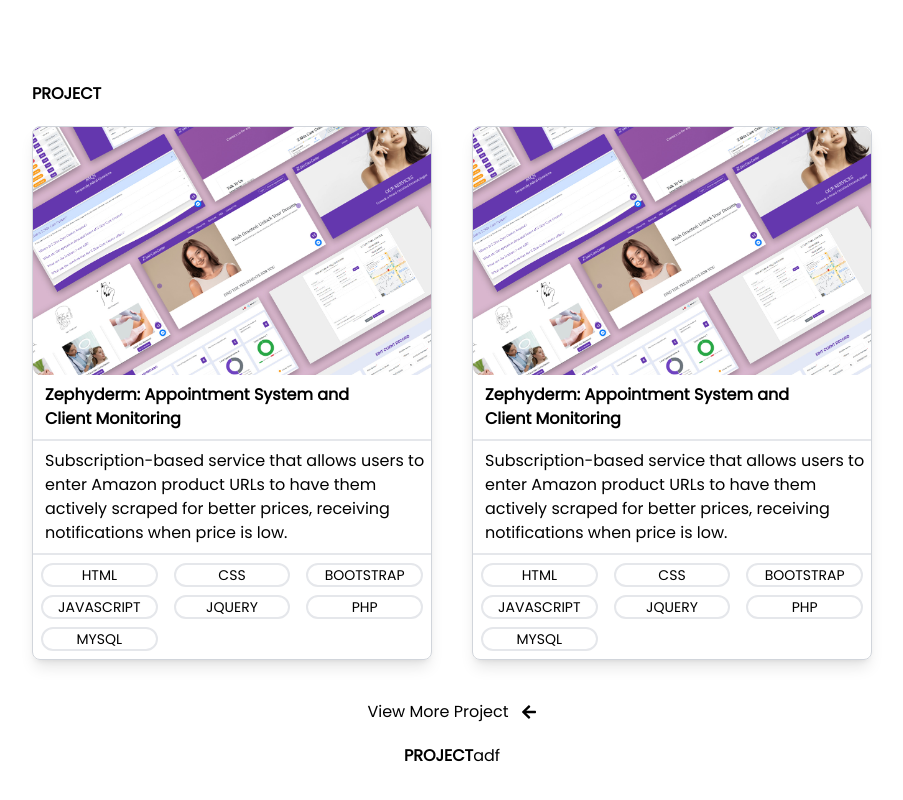
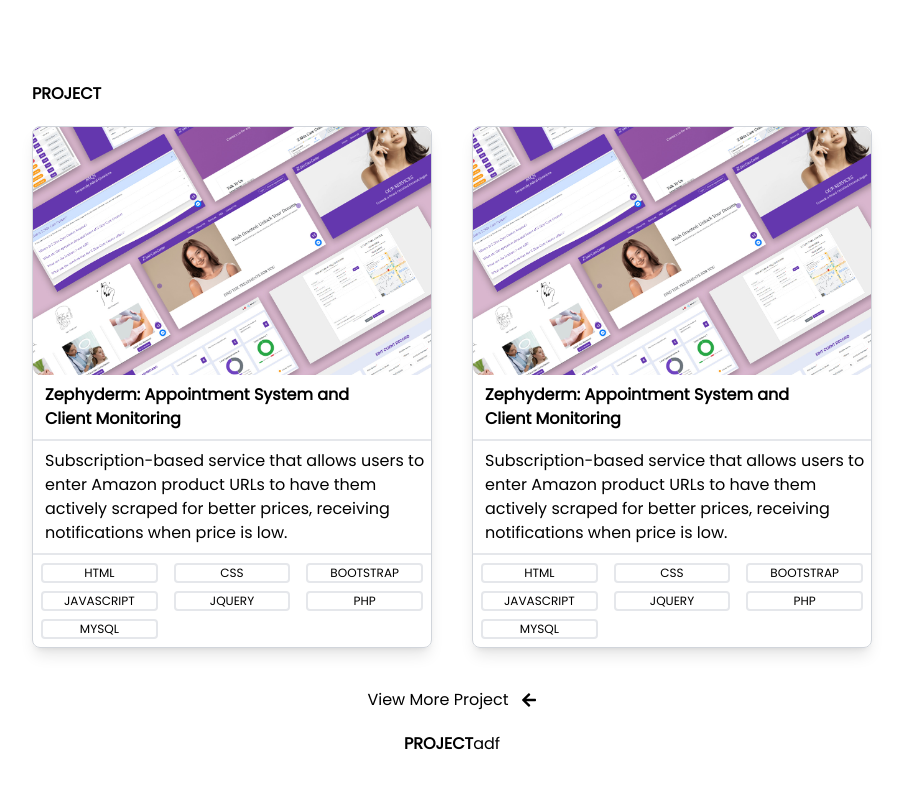
Before and after one commit to HydroKaido/Portfolio, a React (Vite) app: page /home in a window 1280 px wide. Shown: the part 512-1312 px from the top of the page, without its empty margins (188-1091 px from the left). Built offline with nearby package versions, Linux system fonts and the light colour scheme.

Commit message:
(Fix) Fix the size of the letter on the stack use on portfolio

```diff
--- a/src/page/Home/index.tsx
+++ b/src/page/Home/index.tsx
@@ -15,7 +15,7 @@
                 <img
                   src={ProfileImage}
                   alt=""
-                  className="rounded-full h-48 w-48 mb-5"
+                  className="rounded h-48 w-48 mb-5"
                 />
               </div>
               <div className="w-[23rem] max-lg:w-[20rem]">
@@ -87,14 +87,14 @@
                   receiving notifications when price is low.
                 </div>
               </div>
-                <div className="grid grid-cols-3 max-md:grid max-md:grid-cols-3">
-                  <h2 className="border-2 rounded-full text-center px-3 mx-2 text-sm my-2">HTML</h2>
-                  <h2 className="border-2 rounded-full text-center px-3 mx-2 text-sm my-2">CSS</h2>
-                  <h2 className="border-2 rounded-full text-center px-3 mx-2 text-sm my-2">BOOTSTRAP</h2>
-                  <h2 className="border-2 rounded-full text-center px-3 mx-2 text-sm mb-2">JAVASCRIPT</h2>
-                  <h2 className="border-2 rounded-full text-center px-3 mx-2 text-sm mb-2">JQUERY</h2>
-                  <h2 className="border-2 rounded-full text-center px-3 mx-2 text-sm mb-2">PHP</h2>
-                  <h2 className="border-2 rounded-full text-center px-3 mx-2 text-sm mb-2">MYSQL</h2>
+                <div className="grid grid-cols-3 max-md:grid max-md:grid-cols-4">
+                  <h2 className="border-2 rounded text-center px-2 mx-2 text-xs my-2">HTML</h2>
+                  <h2 className="border-2 rounded text-center px-2 mx-2 text-xs my-2">CSS</h2>
+                  <h2 className="border-2 rounded text-center px-2 mx-2 text-xs my-2">BOOTSTRAP</h2>
+                  <h2 className="border-2 rounded text-center px-2 mx-2 text-xs mb-2 max-md:mt-2">JAVASCRIPT</h2>
+                  <h2 className="border-2 rounded text-center px-2 mx-2 text-xs mb-2">JQUERY</h2>
+                  <h2 className="border-2 rounded text-center px-2 mx-2 text-xs mb-2">PHP</h2>
+                  <h2 className="border-2 rounded text-center px-2 mx-2 text-xs mb-2">MYSQL</h2>
               </div>
             </div>
             <div className="card border border-gray-300 rounded-lg shadow-lg md:w-[400px]">
@@ -120,14 +120,14 @@
                   receiving notifications when price is low.
                 </div>
               </div>
-                <div className="grid grid-cols-3 max-md:grid max-md:grid-cols-3">
-                  <h2 className="border-2 rounded-full text-center px-3 mx-2 text-sm my-2">HTML</h2>
-                  <h2 className="border-2 rounded-full text-center px-3 mx-2 text-sm my-2">CSS</h2>
-                  <h2 className="border-2 rounded-full text-center px-3 mx-2 text-sm my-2">BOOTSTRAP</h2>
-                  <h2 className="border-2 rounded-full text-center px-3 mx-2 text-sm mb-2">JAVASCRIPT</h2>
-                  <h2 className="border-2 rounded-full text-center px-3 mx-2 text-sm mb-2">JQUERY</h2>
-                  <h2 className="border-2 rounded-full text-center px-3 mx-2 text-sm mb-2">PHP</h2>
-                  <h2 className="border-2 rounded-full text-center px-3 mx-2 text-sm mb-2">MYSQL</h2>
+                <div className="grid grid-cols-3 max-md:grid max-md:grid-cols-4">
+                  <h2 className="border-2 rounded text-center px-2 mx-2 text-xs my-2">HTML</h2>
+                  <h2 className="border-2 rounded text-center px-2 mx-2 text-xs my-2">CSS</h2>
+                  <h2 className="border-2 rounded text-center px-2 mx-2 text-xs my-2">BOOTSTRAP</h2>
+                  <h2 className="border-2 rounded text-center px-2 mx-2 text-xs mb-2 max-md:mt-2">JAVASCRIPT</h2>
+                  <h2 className="border-2 rounded text-center px-2 mx-2 text-xs mb-2">JQUERY</h2>
+                  <h2 className="border-2 rounded text-center px-2 mx-2 text-xs mb-2">PHP</h2>
+                  <h2 className="border-2 rounded text-center px-2 mx-2 text-xs mb-2">MYSQL</h2>
               </div>
             </div>
           </div>
```
